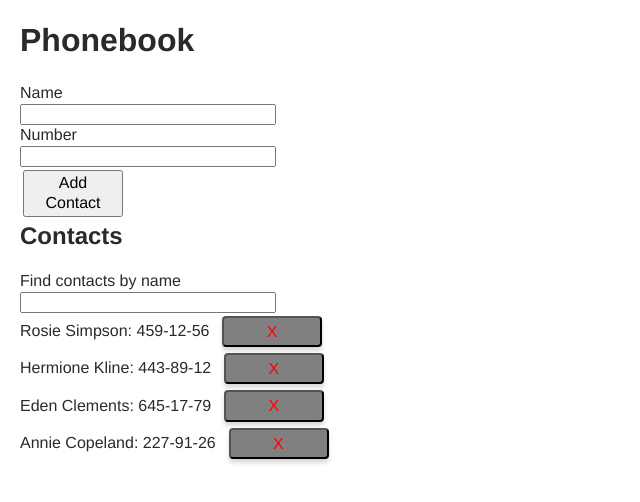
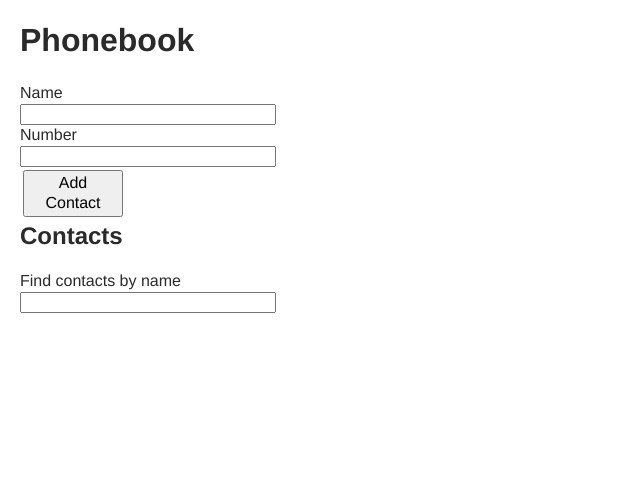
Before and after one commit to Valerii219/test-react-2, a React (Create React App) app: page / in a window 1280 px wide. Shown: the top 502 px of the page, without its empty margins (0-640 px from the left). Built offline with nearby package versions, Linux system fonts and the light colour scheme.

Commit message:
add LOcalStorage

```diff
--- a/src/components/App.jsx
+++ b/src/components/App.jsx
@@ -6,14 +6,25 @@
 export class App extends Component {
   state = {
     contacts: [
-      {id: 'id-1', name: 'Rosie Simpson', number: '459-12-56'},
-      {id: 'id-2', name: 'Hermione Kline', number: '443-89-12'},
-      {id: 'id-3', name: 'Eden Clements', number: '645-17-79'},
-      {id: 'id-4', name: 'Annie Copeland', number: '227-91-26'},
+
     ],
     filter: '',
   };
 
+  componentDidMount() {
+    const localContacts = localStorage.getItem('contacts');
+    const parseContacts = JSON.parse(localContacts);
+    if (parseContacts) {
+      this.setState({
+        contacts: parseContacts,
+      });
+    }
+  }
+  componentDidUpdate = (_, prevState) => {
+    if (this.state.contacts !== prevState.contacts) {
+      localStorage.setItem('contacts', JSON.stringify(this.state.contacts));
+    }
+  };
   addContact = newContact => {
     const sameContact = this.state.contacts.find(
       contact => contact.name === newContact.name,
--- a/src/components/SecondTask/ContactForm/ContactForm.jsx
+++ b/src/components/SecondTask/ContactForm/ContactForm.jsx
@@ -7,6 +7,9 @@
     name: '',
     number: '',
   };
+
+
+
   changeInput = e => {
     const { name, value } = e.currentTarget;
     this.setState({ [name]: value });
@@ -22,8 +25,9 @@
       name,
       number,
     };
-    this.setState(prevState => {
+    this.setState(prevState =>  {
       return { newContact, name: '', number: '' };
+
     });
     this.props.addContact(newContact);
   };
```
